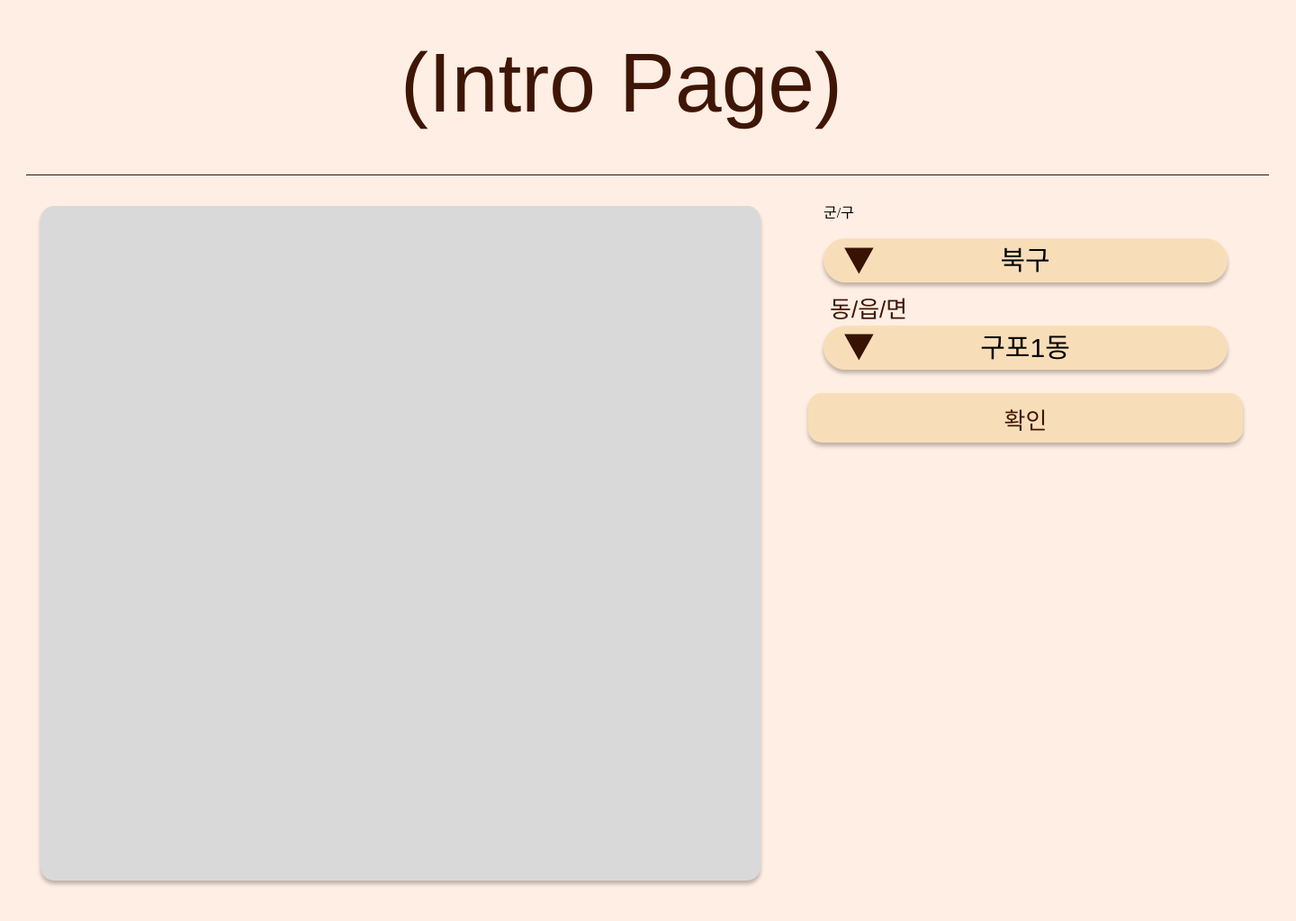
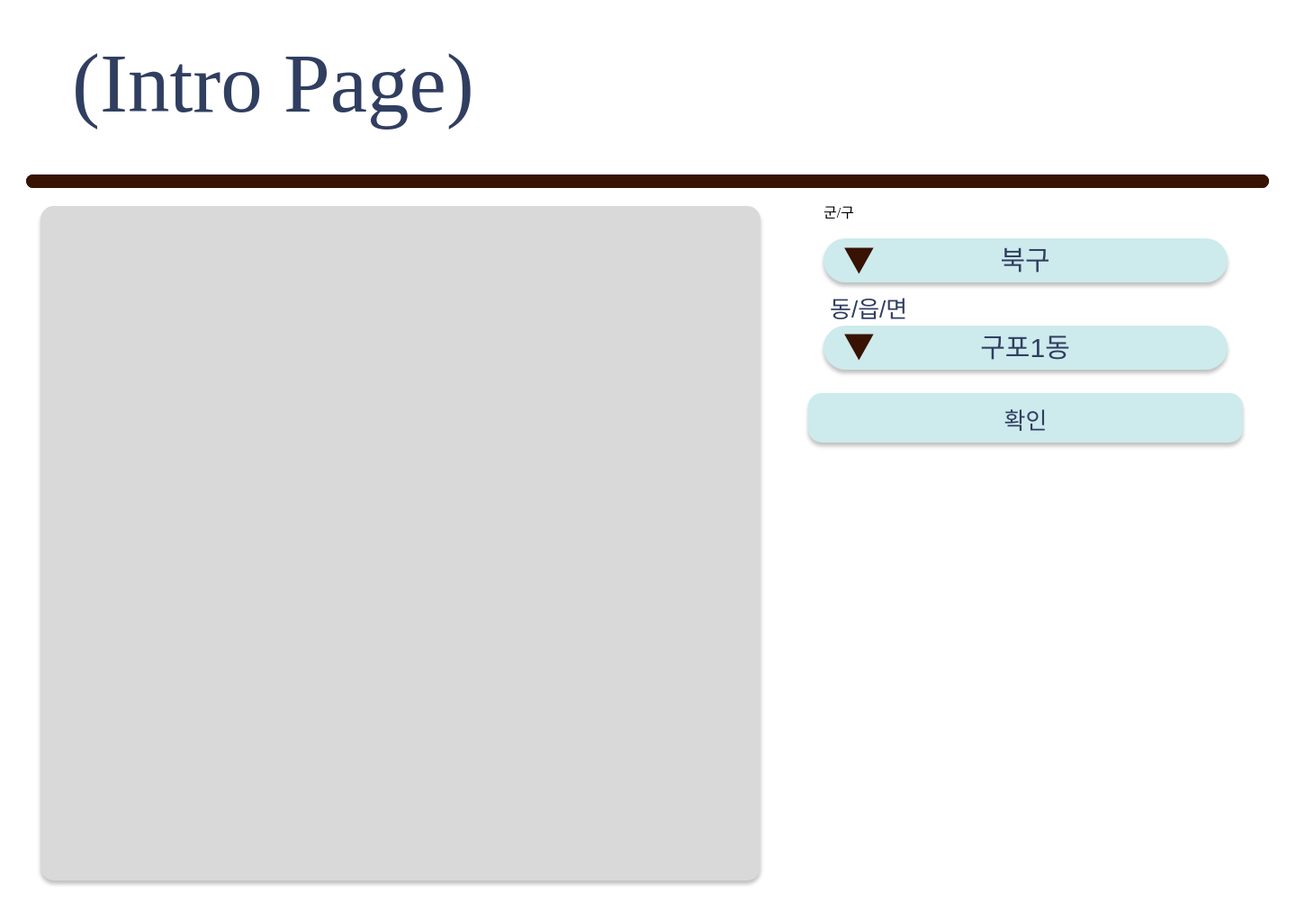
Before and after one commit to rhenus9911/software_project, a Flask app: page / in a window 1440 px wide. Shown: the whole page at 90% size. Run offline with Flask 3, Linux system fonts and the light colour scheme; parts of the project's set-up code (start-up, migrations or seed data) failed here and were passed over; some libraries are stand-ins or nearby versions; some web fonts are replaced.

Commit message:
Update style_intro.css

```diff
--- a/static/css/style_intro.css
+++ b/static/css/style_intro.css
@@ -1,5 +1,12 @@
+@font-face {
+  font-family: 'PyeongChangPeace-Bold';
+  src: url('https://cdn.jsdelivr.net/gh/projectnoonnu/noonfonts_2206-02@1.0/PyeongChangPeace-Bold.woff2') format('woff2');
+  font-weight: 700;
+  font-style: normal;
+}
+
 .intro {
-  background-color: #ffeee3;
+  background-color: #ffffff;
   display: flex;
   flex-direction: row;
   justify-content: center;
@@ -7,7 +14,7 @@
 }
 
 .intro .div {
-  background-color: #ffeee3;
+  background-color: #ffffff;
   width: 1440px;
   height: 1024px;
   position: relative;
@@ -25,7 +32,7 @@
   position: relative;
   width: 483px;
   height: 55px;
-  background-color: #f8deb8;
+  background-color: #cdeaec;
   border-radius: 15px;
 }
 
@@ -35,9 +42,9 @@
   left: 186px;
   text-align: center;
   position: absolute;
-  font-family: "Inter-Regular", Helvetica;
+  font-family: 'Nanum Gothic', sans-serif;
   font-weight: 400;
-  color: #3f1606;
+  color: #303e60;
   font-size: 26px;
   letter-spacing: 0;
   line-height: normal;
@@ -57,9 +64,9 @@
   top: 0;
   left: 7px;
   position: absolute;
-  font-family: "Inter-Regular", Helvetica;
+  font-family: 'Nanum Gothic', sans-serif;
   font-weight: 400;
-  color: #3f1606;
+  color: #303e60;
   font-size: 26px;
   letter-spacing: 0;
   line-height: normal;
@@ -72,7 +79,7 @@
   height: 49px;
   top: 39px;
   left: 0;
-  background-color: #f8deb8;
+  background-color: #cdeaec;
   border-radius: 25px;
 }
 
@@ -98,7 +105,7 @@
   height: 49px;
   top: 36px;
   left: 0;
-  background-color: #f8deb8;
+  background-color: #cdeaec;
   border-radius: 25px;
 }
 
@@ -115,9 +122,9 @@
   top: 0;
   left: 7px;
   position: absolute;
-  font-family: "Inter-Regular", Helvetica;
+  font-family: 'Nanum Gothic', sans-serif;
   font-weight: 400;
-  color: #3f1606;
+  color: #303e60;
   font-size: 26px;
   letter-spacing: 0;
   line-height: normal;
@@ -127,20 +134,22 @@
 .intro .line {
   position: absolute;
   width: 1381px;
-  height: 1px;
+  height: 15px;
   top: 194px;
   left: 29px;
   object-fit: cover;
+  background-color:#303e60;
+  border-radius:15px;
 }
 
 .intro .main-title {
   position: absolute;
-  width: 550px;
+  width: 1300px;
   top: 39px;
-  left: 445px;
-  font-family: "Inter-Regular", Helvetica;
+  left: 80px;
+  font-family: 'PyeongChangPeace-Bold';
   font-weight: 400;
-  color: #3f1606;
+  color: #303e60;
   font-size: 93px;
   letter-spacing: 0;
   line-height: normal;
@@ -165,6 +174,8 @@ select{
   border: none;
   text-align : center;
   font-size : 30px;
+  outline: none;
+  color:#303e60;
 }
 
 .ds, #gg{
@@ -175,7 +186,8 @@ select{
 }
 
 option{
-  background-color: #f8deb8;
+  background-color: #cdeaec;
+  color:#303e60;
 }
 
 button{
```
